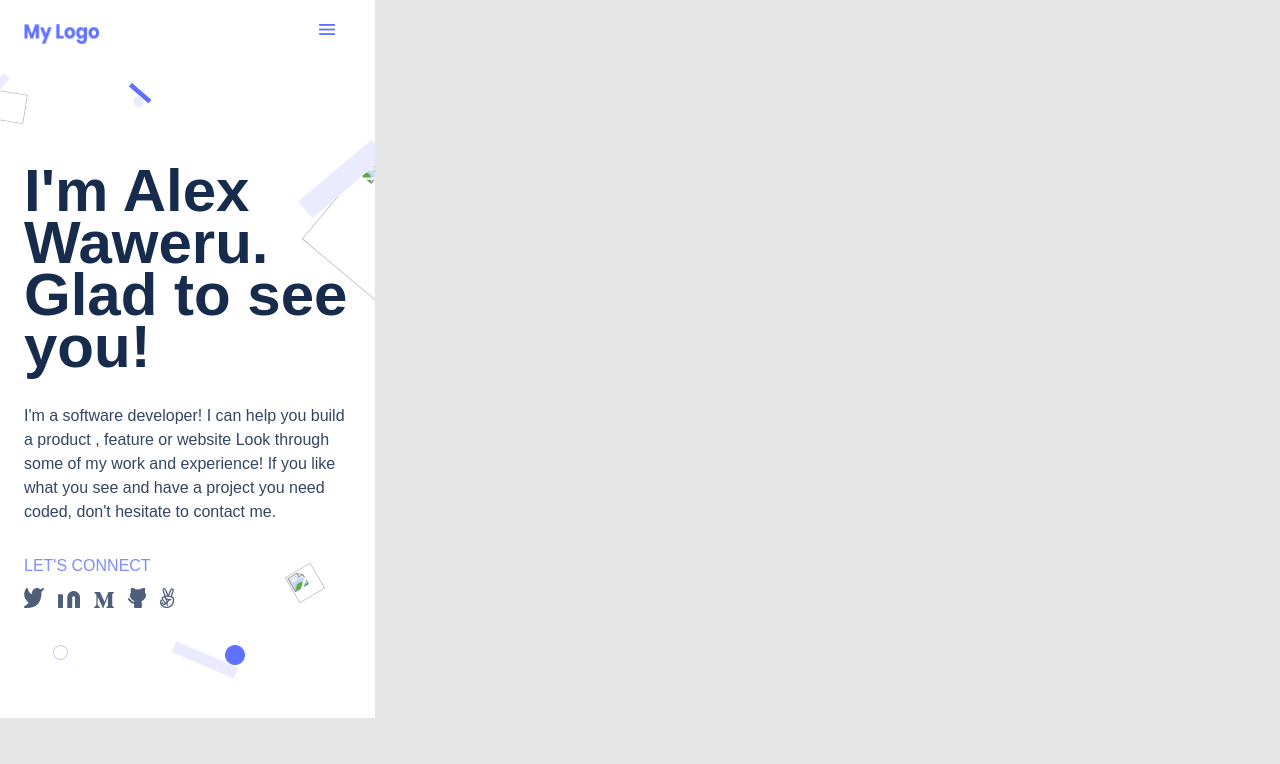
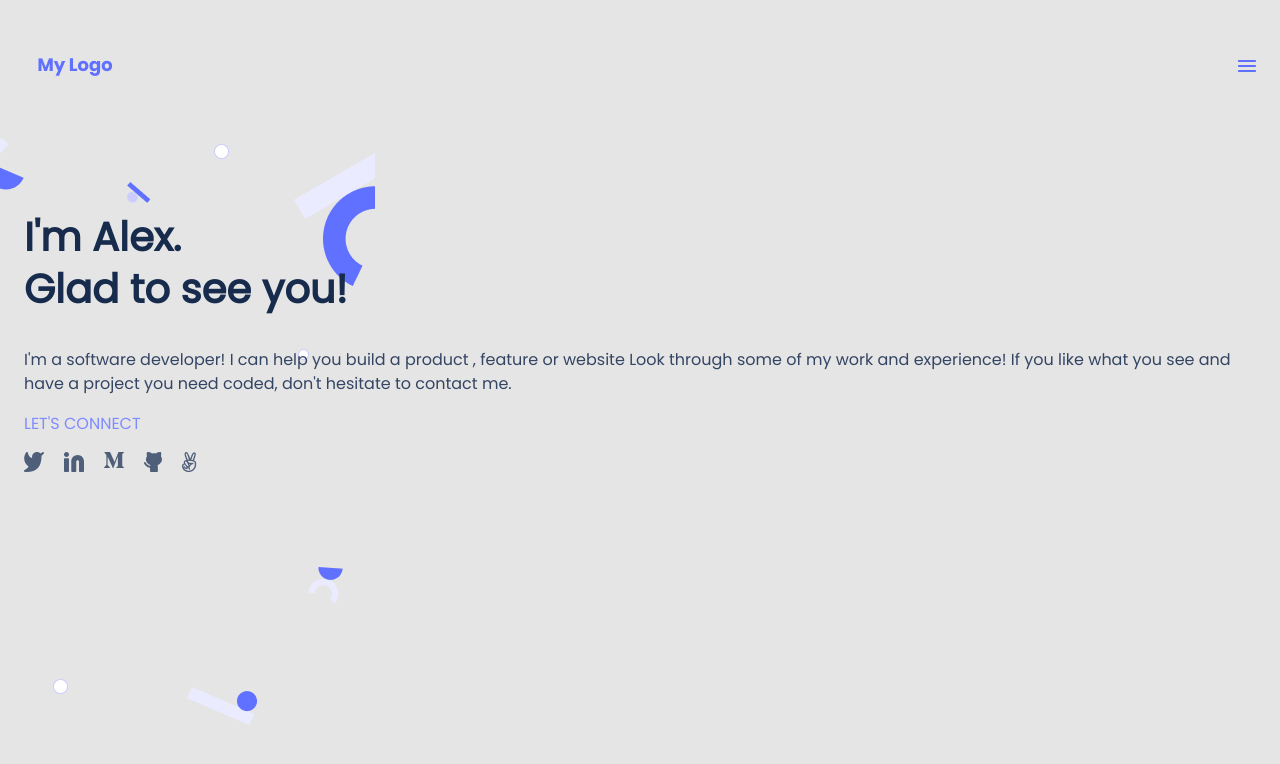
Before and after one commit to AleWaweru/My-Portfolio, a website: page index.html in a window 1280 px wide. Drawn offline with Linux system fonts and the light colour scheme.

Commit message:
made changes to my html and css to fit requirements

```diff
--- a/index.html
+++ b/index.html
@@ -1,3 +1,15 @@
+<!-- <img class="Ellipse12" src="images/Ellipse 12.png" alt="">
+            <img class="Ellipse13" src="images/Ellipse 13.png" alt="">
+            <img class="Ellipse4" src="images/Ellipse 4.png" alt="">
+            <img class="Rectangle5" src="images/Rectangle 5.png" alt="">
+            <img class="Ellipse3" src="images/Ellipse 3.png" alt="">
+            <img class="Rectangle4" src="images/Rectangle 4.png" alt="">
+            <img class="Rectangle7" src="images/Rectangle 7.png" alt="">
+            <img class="Ellipse5" src="images/Ellipse 5.png" alt="">
+            <img class="Ellipse11" src="images/Ellipse 11.png" alt="">
+            <img class="Rectangle6" src="images/Rectangle 6.png" alt="">
+            <img class="Ellipse15pro" src="images/Ellipse15pro.png" alt="">-->
+
 <!DOCTYPE html>
 <html lang="en">
 <head>
@@ -7,66 +19,51 @@
     <title>Portfolio</title>
     <link rel="stylesheet" href="style.css">
 
+    <link rel="stylesheet" href="https://cdnjs.cloudflare.com/ajax/libs/font-awesome/4.7.0/css/font-awesome.min.css">
+
     <style>
 
     </style>
 </head>
 <body>
-    <div class="container">
-       <div class="header-bg">
-           <img class="Ellipse12" src="images/Ellipse 12.png" alt="">
-            <img class="Ellipse13" src="images/Ellipse 13.png" alt="">
-            <img class="Ellipse4" src="images/Ellipse 4.png" alt="">
-            <img class="Rectangle5" src="images/Rectangle 5.png" alt="">
-            <img class="Ellipse3" src="images/Ellipse 3.png" alt="">
-            <img class="Rectangle4" src="images/Rectangle 4.png" alt="">
-            <img class="Rectangle7" src="images/Rectangle 7.png" alt="">
-            <img class="Ellipse5" src="images/Ellipse 5.png" alt="">
-            <img class="Ellipse11" src="images/Ellipse 11.png" alt="">
-            <img class="Rectangle6" src="images/Rectangle 6.png" alt="">
-            <img class="Ellipse15pro" src="images/Ellipse15pro.png" alt="">
-        </div>
-        <header class="navbar">
+
+        <header class="header">
             <a class="logo" href="#"><img src="images/My Logo.png" alt=""></a>
-            <nav class="menu-bar">
+            <nav class="navbar">
                 <a href=""><img src="images/Union.png" alt=""></a>
             </nav>
         </header>
 
+        <div id="bg-Img">
+
         <section class="main">
-            <div class="main-header">
-                <h2>I'm Alex Waweru.
-                    Glad to see you!</h2>
-            </div>
+            <div class="heading">
+                <h1>I'm Alex. <br>
+                    Glad to see you!</h1>
 
-            <div class="main-content">
+
                     <p>
                         I'm a software developer! I can help you build a product ,
                         feature or website Look through some of my work and experience!
                          If you like what you see and have a project you need coded,
                          don't hesitate to contact me.
                     </p>
+
+                    <a href="#">LET'S CONNECT</a>
             </div>
 
-            <div class="connect">
-                <a href="#">LET'S CONNECT</a>
-            </div>
-            <div class="icons">
-                <a href="#" class="twitter" ><img src="images/twitter.svg" alt=""></a>
-                <a href="#" class="vector1"  ><img src="images/Vector.png" alt=""></a>
-                <a href="#" class="vector2"  ><img src="images/Vector (1).png" alt=""></a>
-                <a href="#" class="vectorM" ><img src="images/VectorM.png" alt=""></a>
-                <a href="#" class="github" ><img src="images/github.svg" alt=""></a>
-                <a href="#" class="vectorsixer" ><img src="images/Vectorsixer.png" alt=""></a>
+
+            <ul>
+                <li><a href="#" class="twitter" ><img src="images/twitter.svg" alt=""></a></li>
+                <li><a href="#" class="linkedin" ><img src="images/Linkedin-icon.svg" alt=""></a></li>
+                <li> <a href="#" class="vectorM" ><img src="images/VectorM.png" alt=""></a></li>
+                <li><a href="#" class="github" ><img src="images/github.svg" alt=""></a></li>
+                <li><a href="#" class="vectorsixer" ><img src="images/Vectorsixer.png" alt=""></a></li>
+               </ul>
+
             </div>
 
         </section>
 
-
-
-
-
-
-    </div>
 </body>
 </html>
--- a/style.css
+++ b/style.css
@@ -1,242 +1,61 @@
-
-@import url('https://fonts.googleapis.com/css2?family=Source+Sans+Pro:ital,wght@0,300;0,400;0,600;0,700;0,900;1,600;1,700;1,900&display=swap');
-
+@import url("https://fonts.googleapis.com/css2?family=Source+Sans+Pro:ital,wght@0,300;0,400;0,600;0,700;0,900;1,600;1,700;1,900&display=swap");
+@import url('https://fonts.googleapis.com/css2?family=Poppins&display=swap');
 body {
+  padding: 0;
+  margin: 0;
+  box-sizing: border-box;
   background-color: #e5e5e5;
 }
 
-.container {
-  position: absolute;
-  width: 375px;
-  height: 718px;
-  left: 0;
-  top: 0;
-  background: #fff;
-  overflow: hidden;
+#bg-Img{
+  background-image: url(images/bg-image.png);
+  background-repeat: no-repeat;
+  height: 588px;
+
+
 }
-
-/* ------Background image styling---- */
-.Ellipse11 {
-  position: absolute;
-  width: 55.5px;
-  height: 30.25px;
-  left: -30px;
-  top: 90.47px;
-  transform: rotate(-350.88deg);
+.main{
+  padding: 40px 24px 40px 24px;
 }
-
-.Rectangle6 {
-  position: absolute;
-  width: 51.99px;
-  height: 9.3px;
-  left: -37px;
-  top: 90.49px;
-  background: #ebebff;
-  transform: rotate(-46.14deg);
-}
-
-.Ellipse5 {
-  position: absolute;
-  width: 11px;
-  height: 10px;
-  left: 132.98px;
-  top: 96.81px;
-  transform: rotate(52.97deg);
-}
-
-.Rectangle7 {
-  position: absolute;
-  width: 26.46px;
-  height: 4.73px;
-  left: 127.18px;
-  top: 90.59px;
-  background: #6070ff;
-  transform: matrix(0.76, 0.65, 0.65, -0.76, 0, 0);
-}
-
-.Rectangle4 {
-  position: absolute;
-  width: 95.58px;
-  height: 22.02px;
-  left: 294px;
-  top: 167.79px;
-  background: #ebebff;
-  transform: rotate(-40deg);
-}
-
-.Ellipse3 {
-  position: absolute;
-  width: 105px;
-  height: 105px;
-  left: 323px;
-  top: 180.24px;
-  transform: rotate(40deg);
-}
-
-.Rectangle5 {
-  position: absolute;
-  width: 68.06px;
-  height: 12.18px;
-  left: 170.82px;
-  top: 654px;
-  background: #ebebff;
-  transform: rotate(23.34deg);
-}
-
-.Ellipse4 {
-  position: absolute;
-  width: 20px;
-  height: 20px;
-  left: 225px;
-  top: 645.1px;
-}
-
-.Ellipse13 {
-  position: absolute;
-  width: 30.1px;
-  height: 30.1px;
-  left: 290.18px;
-  top: 568.44px;
-  transform: rotate(-30.41deg);
-}
-
-.Ellipse12 {
-  position: absolute;
-  width: 24.14px;
-  height: 12.07px;
-  left: 290.76px;
-  top: 556.69px;
-  transform: rotate(-6.08deg);
-}
-
-.Ellipse15pro {
-  box-sizing: border-box;
-  position: absolute;
-  width: 15px;
-  height: 15px;
-  left: 53px;
-  top: 645px;
-}
-
-/* -------NAVBAR STYLING-------- */
-.navbar {
+.header {
   display: flex;
   justify-content: space-between;
+  padding: 58px 24px 58px 38px;
 }
-
-.navbar .logo img {
-  width: 76px;
-  height: 20px;
-  font-family: Poppins, sans-serif;
-  font-style: normal;
-  font-weight: 700;
-  font-size: 26px;
-  line-height: 20px;
-  text-decoration: none;
-  display: flex;
-  align-items: center;
-  text-align: center;
-  color: #6070ff;
-  margin-left: 24px;
-  margin-top: 24px;
-  margin-bottom: 80px;
-}
-
-.navbar .menu-bar img {
-  margin-right: 40px;
-  margin-top: 24px;
-  width: 16px;
-  left: 4px;
-  font-weight: 700;
-  font-size: 10px;
-}
-
-/* ------MAIN SECTION STYLING------- */
-.main {
-  margin-top: 20px;
-}
-
-.main-header {
-  width: 327px;
-  left: 24px;
-  margin-left: 24px;
-  height: 150px;
-  font-family: Poppins, sans-serif;
-  font-style: normal;
+.heading h1 {
+  font-family: "Poppins";
   font-weight: 700;
   font-size: 40px;
   line-height: 52px;
-  display: flex;
-  align-items: center;
-  color: #172b4d;
+  color: #172B4D;
 }
 
-.main-header h2 {
-  margin-top: 150px;
-}
-
-.main-content {
-  margin-left: 24px;
-  width: 327px;
-  font-family: Poppins, sans-serif;
-  height: 150px;
-}
-
-.main-content p {
-  width: 327px;
-  font-family: Poppins, sans-serif;
+.heading p{
+  font-family: 'Poppins';
 font-style: normal;
 font-weight: 400;
 font-size: 16px;
 line-height: 24px;
 color: #344563;
-  margin-top: 110px;
 }
 
-.connect a {
-  margin-left: 24px;
-  font-family: 'Poppins', sans-serif;
+.heading a{
+font-family: 'Poppins';
 font-style: normal;
 font-weight: 500;
 font-size: 16px;
 line-height: 24px;
-  color: #7f8cff;
+color: #7F8CFF;
 text-decoration: none;
-  margin-top: 10px;
 }
+.main ul{
+  display: flex;
+  margin-left: -60px;
+}
+.main li{
+  list-style: none;
+}
+.main ul li a{
+  margin-left: 20px;
 
-/* ----ICON STYLING---- */
-
-.icons {
-  margin-left: 24px;
-  margin-top: 10px;
 }
-
-.icons .twitter {
-  margin-right: 10px;
-}
-
-.icons .vector2 {
-  margin-right: 10px;
-}
-
-.icons .vectorM {
-  margin-right: 10px;
-}
-
-.icons .github {
-  margin-right: 10px;
-}
-
-/* ----MEDIA QUERY------- */
-
-@media screen and(min-width: 375px) {
-  .container {
-    position: absolute;
-    width: 375px;
-    height: 718px;
-    left: 0;
-    top: 0;
-    background: #fff;
-  }
-}
```
Also changed, not shown: images/Linkedin-icon.svg (added), images/bg-image.png (added). Lines whose indentation alone changed are shown as unchanged.
